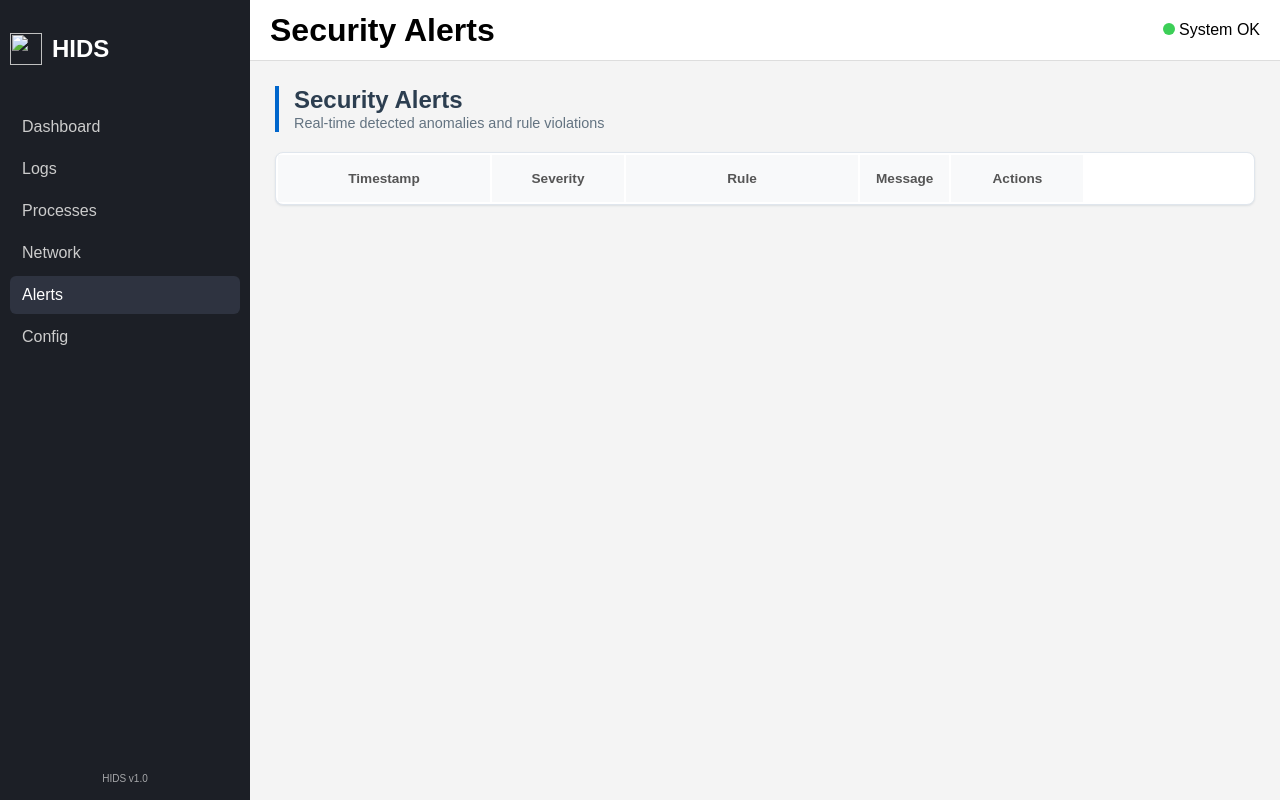
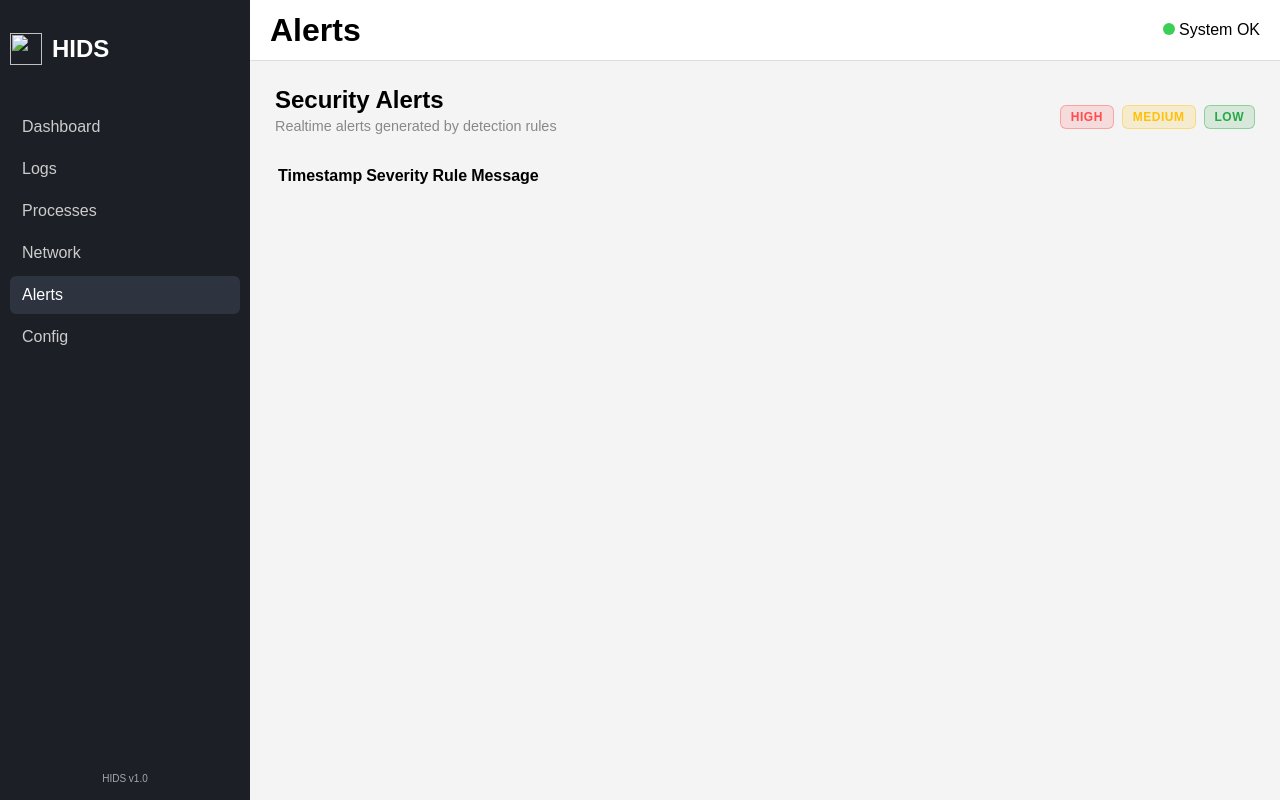
Before and after one commit to AEP20/host-security-monitoring-dashboard-linux, a Flask app: page /alerts in a window 1280 px wide. Run offline with Flask 3, Linux system fonts and the light colour scheme; data that the repository does not hold is empty; parts of the project's set-up code (start-up, migrations or seed data) failed here and were passed over.

Commit message:
fix: ui alert

```diff
--- a/frontend/static/css/alerts.css
+++ b/frontend/static/css/alerts.css
@@ -1,203 +1,155 @@
-/* =========================================
-   ALERTS PAGE STYLES
-   ========================================= */
+/* ===============================
+   ALERTS PAGE LAYOUT
+================================ */
 
-/* --- Layout & Container --- */
 .alerts-container {
-    max-width: 100%;
+    display: flex;
+    flex-direction: column;
+    gap: 16px;
 }
 
-.page-header {
-    margin-bottom: 20px;
-    border-left: 4px solid var(--accent-color, #0066cc);
-    padding-left: 15px;
+.alerts-header {
+    display: flex;
+    justify-content: space-between;
+    align-items: center;
 }
 
-.page-header h2 {
+.alerts-header h2 {
     margin: 0;
     font-size: 1.5rem;
-    color: var(--text-primary, #2c3e50);
 }
 
-.page-header .subtitle {
+.alerts-subtitle {
+    margin-top: 4px;
     font-size: 0.9rem;
-    color: var(--text-secondary, #637381);
+    color: #888;
 }
 
-/* --- Card Style Wrapper --- */
-.card-style {
-    background: #ffffff;
-    border-radius: 8px;
-    box-shadow: 0 1px 2px 0 rgba(145, 158, 171, 0.24);
-    border: 1px solid #e0e6ed;
-    overflow: hidden; /* Köşeleri tablo taşmasın diye */
+.alerts-legend {
+    display: flex;
+    gap: 8px;
 }
 
-/* --- Table Overrides --- */
-/* Dashboard.css'teki genel tablo stillerini kullanır,
-   burada sadece bu sayfaya özel ayarlar var */
+/* ===============================
+   TABLE
+================================ */
 
-.table th {
-    background-color: #f8f9fa;
-    font-weight: 600;
-    color: #555;
-    font-size: 0.85rem;
-    padding: 16px;
+.alerts-table td {
+    vertical-align: middle;
 }
 
-.table td {
-    vertical-align: middle;
-    padding: 14px 16px;
-    font-size: 0.9rem;
-    border-bottom: 1px solid #eee;
+.alerts-table td:nth-child(4) {
+    max-width: 500px;
+    white-space: nowrap;
+    overflow: hidden;
+    text-overflow: ellipsis;
 }
 
-.table tr:last-child td {
-    border-bottom: none;
+/* Hover effect */
+.alerts-table tbody tr:hover {
+    background-color: rgba(255, 255, 255, 0.04);
 }
 
-/* --- SEVERITY BADGES (Önem Derecesi Rozetleri) --- */
+/* ===============================
+   SEVERITY BADGES
+================================ */
+
 .severity {
     display: inline-block;
+    font-weight: bold;
     padding: 4px 10px;
-    border-radius: 12px;
+    border-radius: 6px;
     font-size: 0.75rem;
-    font-weight: 700;
-    text-transform: uppercase;
     letter-spacing: 0.5px;
-    text-align: center;
-    min-width: 70px;
-}
-
-/* Renk Kodları */
-.severity.critical {
-    background-color: #ffebec;
-    color: #b71c1c; /* Koyu Kırmızı */
-    border: 1px solid #ffcdd2;
 }
 
 .severity.high {
-    background-color: #fff3e0;
-    color: #e65100; /* Turuncu */
-    border: 1px solid #ffe0b2;
+    background: rgba(255, 80, 80, 0.15);
+    color: #ff4d4d;
+    border: 1px solid rgba(255, 80, 80, 0.4);
 }
 
 .severity.medium {
-    background-color: #fff8e1;
-    color: #f57f17; /* Sarımsı/Kehribar */
-    border: 1px solid #ffecb3;
+    background: rgba(255, 193, 7, 0.15);
+    color: #ffc107;
+    border: 1px solid rgba(255, 193, 7, 0.4);
 }
 
 .severity.low {
-    background-color: #e8f5e9;
-    color: #1b5e20; /* Yeşil */
-    border: 1px solid #c8e6c9;
+    background: rgba(40, 167, 69, 0.15);
+    color: #28a745;
+    border: 1px solid rgba(40, 167, 69, 0.4);
 }
 
-.severity.info {
-    background-color: #e3f2fd;
-    color: #0d47a1; /* Mavi */
-    border: 1px solid #bbdefb;
-}
+/* ===============================
+   DETAILS BUTTON
+================================ */
 
-/* --- Buttons --- */
 .details-btn {
-    background-color: transparent;
-    border: 1px solid #dfe6e9;
-    color: #2d3436;
-    padding: 6px 14px;
+    background: transparent;
+    border: 1px solid #444;
+    color: #ddd;
+    padding: 4px 10px;
     border-radius: 4px;
     cursor: pointer;
-    font-size: 0.8rem;
-    font-weight: 600;
-    transition: all 0.2s ease;
+    font-size: 0.75rem;
 }
 
 .details-btn:hover {
-    background-color: var(--accent-color, #0066cc);
-    color: #fff;
-    border-color: var(--accent-color, #0066cc);
-    box-shadow: 0 2px 4px rgba(0,0,0,0.1);
+    background: #333;
+    border-color: #666;
 }
 
-/* --- MODAL (Popup) STYLES --- */
+/* ===============================
+   MODAL
+================================ */
+
 .modal {
-    display: none; /* JS ile açılır */
+    display: none;
     position: fixed;
     z-index: 1000;
-    left: 0;
-    top: 0;
-    width: 100%;
-    height: 100%;
-    background-color: rgba(0, 0, 0, 0.5); /* Siyah yarı saydam arka plan */
-    backdrop-filter: blur(2px); /* Arkadaki içeriği hafif flulaştırır */
+    inset: 0;
+    background: rgba(0, 0, 0, 0.65);
 }
 
 .modal-content {
-    background-color: #fff;
-    margin: 8% auto; /* Sayfanın biraz üstünde dursun */
+    background: #111;
+    width: 70%;
+    max-width: 900px;
+    margin: 5% auto;
+    border-radius: 8px;
     padding: 0;
-    border-radius: 8px;
-    width: 60%;
-    max-width: 800px;
-    box-shadow: 0 10px 25px rgba(0,0,0,0.2);
-    animation: slideDown 0.3s ease-out;
-    border: 1px solid #ccc;
-}
-
-/* Modal Animasyonu */
-@keyframes slideDown {
-    from { transform: translateY(-30px); opacity: 0; }
-    to { transform: translateY(0); opacity: 1; }
+    box-shadow: 0 0 40px rgba(0, 0, 0, 0.8);
 }
 
 .modal-header {
-    padding: 15px 20px;
-    border-bottom: 1px solid #eee;
     display: flex;
     justify-content: space-between;
     align-items: center;
-    background-color: #fbfbfc;
-    border-top-left-radius: 8px;
-    border-top-right-radius: 8px;
+    padding: 12px 16px;
+    border-bottom: 1px solid #222;
 }
 
 .modal-header h3 {
     margin: 0;
     font-size: 1.1rem;
-    color: #333;
 }
 
-.close-btn {
+#alerts-modal-close {
+    cursor: pointer;
+    font-size: 1.4rem;
     color: #aaa;
-    font-size: 24px;
-    font-weight: bold;
-    cursor: pointer;
-    line-height: 1;
 }
 
-.close-btn:hover {
-    color: #000;
+#alerts-modal-close:hover {
+    color: #fff;
 }
 
-.modal-body {
-    padding: 20px;
-    background-color: #fff;
-    border-bottom-left-radius: 8px;
-    border-bottom-right-radius: 8px;
+#alerts-modal-body {
+    padding: 16px;
+    max-height: 60vh;
+    overflow: auto;
+    font-size: 0.8rem;
+    background: #0b0b0b;
+    border-radius: 0 0 8px 8px;
 }
-
-/* JSON Görüntüleme Alanı */
-#alerts-modal-body {
-    background-color: #f4f6f8;
-    color: #2c3e50;
-    padding: 15px;
-    border-radius: 6px;
-    border: 1px solid #e1e4e8;
-    overflow-x: auto;
-    font-family: "SFMono-Regular", Consolas, "Liberation Mono", Menlo, Courier, monospace;
-    font-size: 0.85rem;
-    margin: 0;
-    max-height: 500px; /* Çok uzun loglar için scroll */
-    overflow-y: auto;
-}
--- a/frontend/templates/alerts.html
+++ b/frontend/templates/alerts.html
@@ -1,53 +1,63 @@
-{% extends "layout.html" %}
-{% set active = "alerts" %}
-
-{% block page_title %}Security Alerts{% endblock %}
-
-{% block extra_styles %}
-<link rel="stylesheet" href="{{ url_for('static', filename='css/alerts.css') }}">
-{% endblock %}
-
-{% block content %}
+{% extends "layout.html" %} {% set active = "alerts" %} {% block page_title %}
+Alerts {% endblock %} {% block extra_styles %}
+<link
+  rel="stylesheet"
+  href="{{ url_for('static', filename='css/alerts.css') }}"
+/>
+{% endblock %} {% block content %}
 
 <div class="alerts-container">
-
-    <div class="page-header">
+  <!-- HEADER -->
+  <div class="alerts-header">
+    <div>
       <h2>Security Alerts</h2>
-        <span class="subtitle">Real-time detected anomalies and rule violations</span>
+      <p class="alerts-subtitle">
+        Realtime alerts generated by detection rules
+      </p>
     </div>
 
-    <div class="table-wrapper card-style">
-        <table class="table">
+    <div class="alerts-legend">
+      <span class="severity high">HIGH</span>
+      <span class="severity medium">MEDIUM</span>
+      <span class="severity low">LOW</span>
+    </div>
+  </div>
+
+  <!-- TABLE -->
+  <div class="table-wrapper">
+    <table class="table alerts-table">
       <thead>
         <tr>
-                    <th style="width: 180px;">Timestamp</th>
-                    <th style="width: 100px;">Severity</th>
-                    <th style="width: 200px;">Rule</th>
+          <th>Timestamp</th>
+          <th>Severity</th>
+          <th>Rule</th>
           <th>Message</th>
-                    <th style="width: 100px; text-align: center;">Actions</th>
+          <th></th>
         </tr>
       </thead>
+
       <tbody id="alerts-table-body">
+        <!-- JS dolduracak -->
       </tbody>
     </table>
   </div>
-
 </div>
 
+<!-- MODAL -->
 <div id="alerts-modal" class="modal">
   <div class="modal-content">
     <div class="modal-header">
       <h3>Alert Details</h3>
-            <span id="alerts-modal-close" class="close-btn">&times;</span>
+      <span id="alerts-modal-close">&times;</span>
     </div>
-        <div class="modal-body">
+
     <pre id="alerts-modal-body"></pre>
   </div>
 </div>
-</div>
 
+{% endblock %} {% block scripts %}
+<script
+  type="module"
+  src="{{ url_for('static', filename='js/alerts.js') }}"
+></script>
 {% endblock %}
-
-{% block scripts %}
-<script type="module" src="{{ url_for('static', filename='js/alerts.js') }}"></script>
-{% endblock %}
```
Lines whose indentation alone changed are shown as unchanged.
